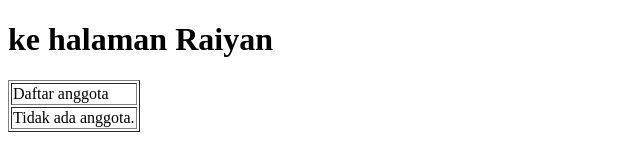
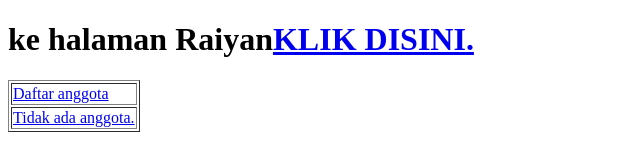
Before and after one commit to RaihanSahira/STIK2018-2025-1-Climate-Connect, a plain HTML site: page index.html in a window 1280 px wide. Shown: the whole page, without its empty margins (0-640 px from the left). Drawn offline with Linux system fonts and the light colour scheme.

Commit message:
2304111010040.html

```diff
--- a/index.html
+++ b/index.html
@@ -4,8 +4,8 @@
     <title>Utama – Admin</title>
   </head>
   <body>
+  <h1>ke halaman Raiyan<a href="2304111010040.html">KLIK DISINI.</h1>
     <table border=”0”>
-      <h1>ke halaman Raiyan <a href="2304111010040.html"></h1>
       <tr><td>Daftar anggota</td></tr>
       <tr><td>Tidak ada anggota.</td></tr>
     </table>
```
Also changed, not shown: 2304111010040.html (added, +8 -0 lines).
